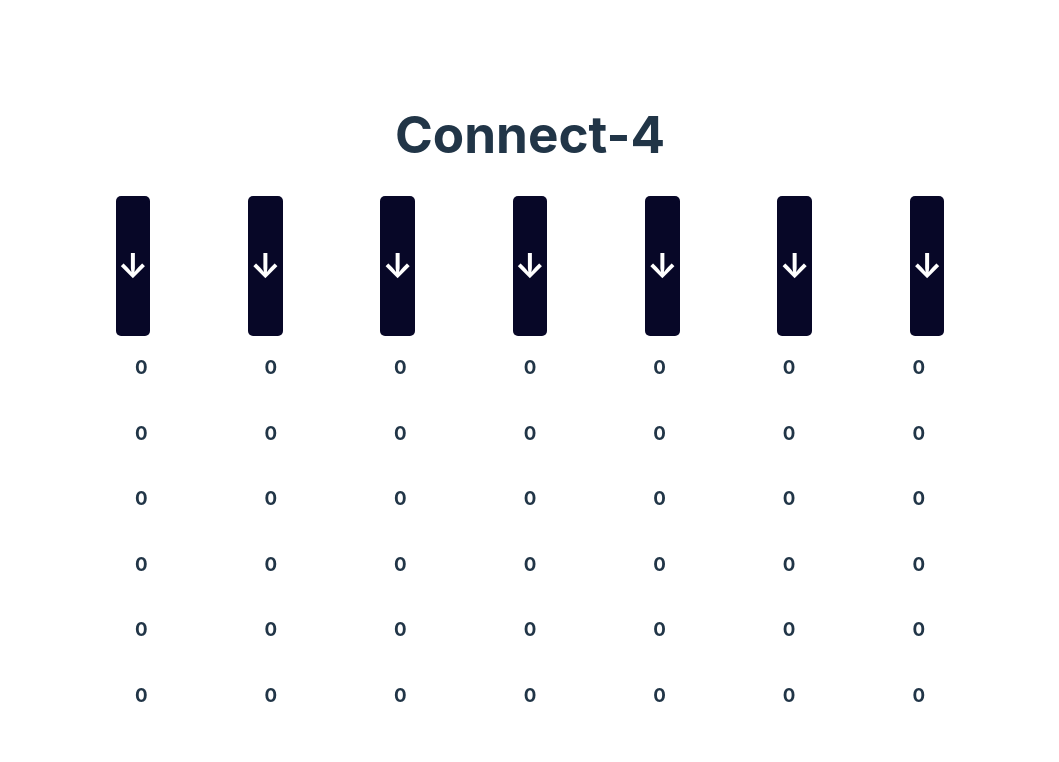
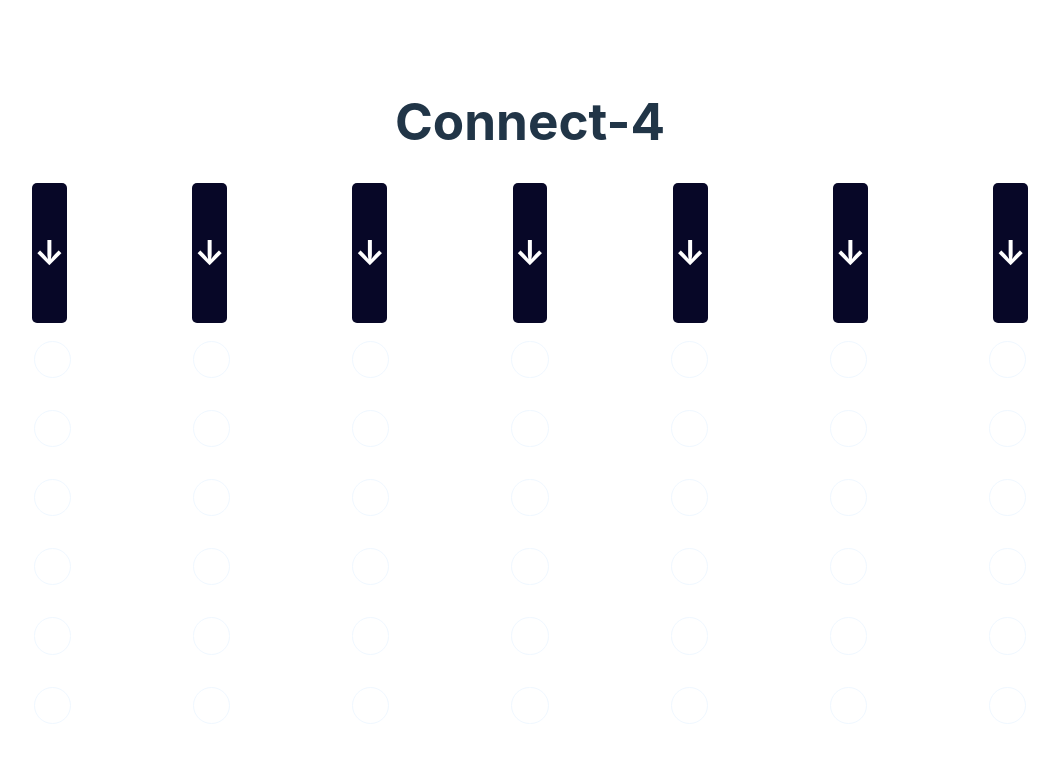
Before and after one commit to PaulHenstridge/Connect-4, a React (Vite) app: page / in a window 1280 px wide. Shown: the top 762 px of the page, without its empty margins (110-1169 px from the left). Built offline with nearby package versions, Linux system fonts and the light colour scheme.

Commit message:
adding player colours, win message and restart

```diff
--- a/src/App.jsx
+++ b/src/App.jsx
@@ -86,7 +86,8 @@ function App() {
     };
     // check diagonals up to 3 slots away in either direction, on both diagonals
     const checkDiagonalWin = (board, rowIndex, columnIndex, player) => {
-      // Check / diagonal (top-left to bottom-right)
+
+      // top-left to bottom-right
       let count = 0;
       for (let i = -3; i <= 3; i++) {
         const r = rowIndex + i;
@@ -101,7 +102,7 @@ function App() {
         }
       }
 
-      // Check \ diagonal (top-right to bottom-left)
+      // top-right to bottom-left
       count = 0;
       for (let i = -3; i <= 3; i++) {
         const r = rowIndex + i;
@@ -125,7 +126,9 @@ function App() {
   }
 
   useEffect(()=> {
-    console.log(`By the power of useEffect player ${winner} is the weeeeeener!`)
+    if(winner !== null){
+      console.log(`By the power of useEffect player ${winner} is the weeeeeener!`)
+    }
   },[winner])
 
   return (
@@ -134,6 +137,12 @@ function App() {
       <h1>Connect-4</h1>
       <ColumnButtons boardArr={board} onColumnSelect={onColumnSelect}/>
       <Board boardArr={board}/>
+      {gameOver && winner !== null && (
+        <div className="win-message">
+          <p>Player {winner} wins!</p>
+          <button onClick={() => window.location.reload()}>Play again?</button>
+        </div>
+      )}
     </>
   )
 }
--- a/src/components/Board.jsx
+++ b/src/components/Board.jsx
@@ -5,6 +5,7 @@ import { styled } from "styled-components";
 
 const BoardContainer = styled.div`
     width:80vw;
+    border:2px solid white;
 
 `
 
--- a/src/components/ColumnButtons.jsx
+++ b/src/components/ColumnButtons.jsx
@@ -3,7 +3,8 @@ import { styled } from "styled-components";
 
 const ButtonContainer = styled.div`
     display:flex;
-    justify-content: space-evenly;
+    justify-content: space-between;
+    padding:0 1em;
 `
 const ColumnButtons = ({boardArr, onColumnSelect}) => {
     return ( <ButtonContainer>
--- a/src/components/Row.jsx
+++ b/src/components/Row.jsx
@@ -3,7 +3,8 @@ import { styled } from "styled-components";
 
 const RowContainer = styled.div`
     display:flex;
-    justify-content: space-evenly;
+    justify-content: space-between;
+    padding: 1em;
 `
 
 const Row = ({rowArr}) => {
--- a/src/components/Slot.jsx
+++ b/src/components/Slot.jsx
@@ -1,6 +1,18 @@
+import { styled } from "styled-components";
+
+const SlotBox = styled.div`
+    border: 1px solid aliceblue;
+    padding:0.6em;
+    border-radius:50%;
+    width:1em;
+    aspect-ratio:1;
+    background-color:${props => props.value===1 ? 'red' : props.value===2 ? 'blue' : 'transparent'}
+
+`
+
 const Slot = ({value}) => {
     return ( <>
-    <h3>{value}</h3>
+    <SlotBox value={value}></SlotBox>
     </> );
 }
 
```
